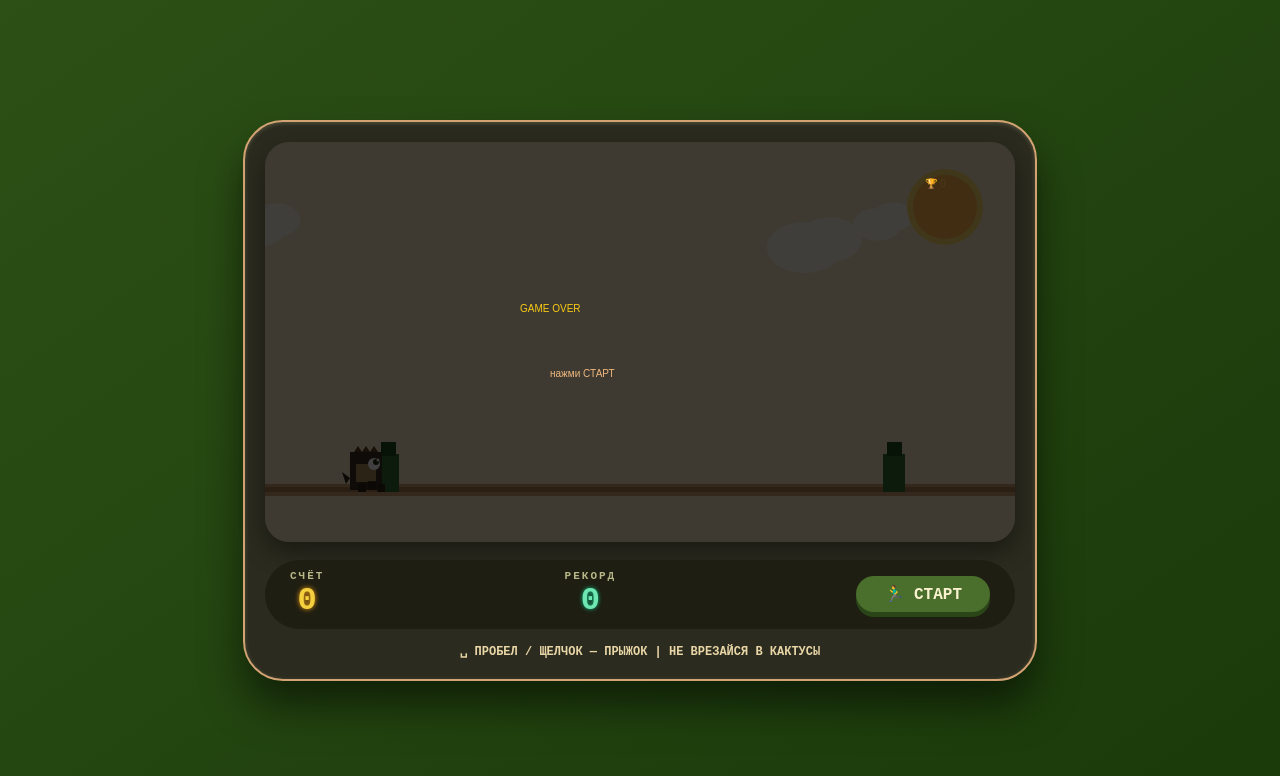
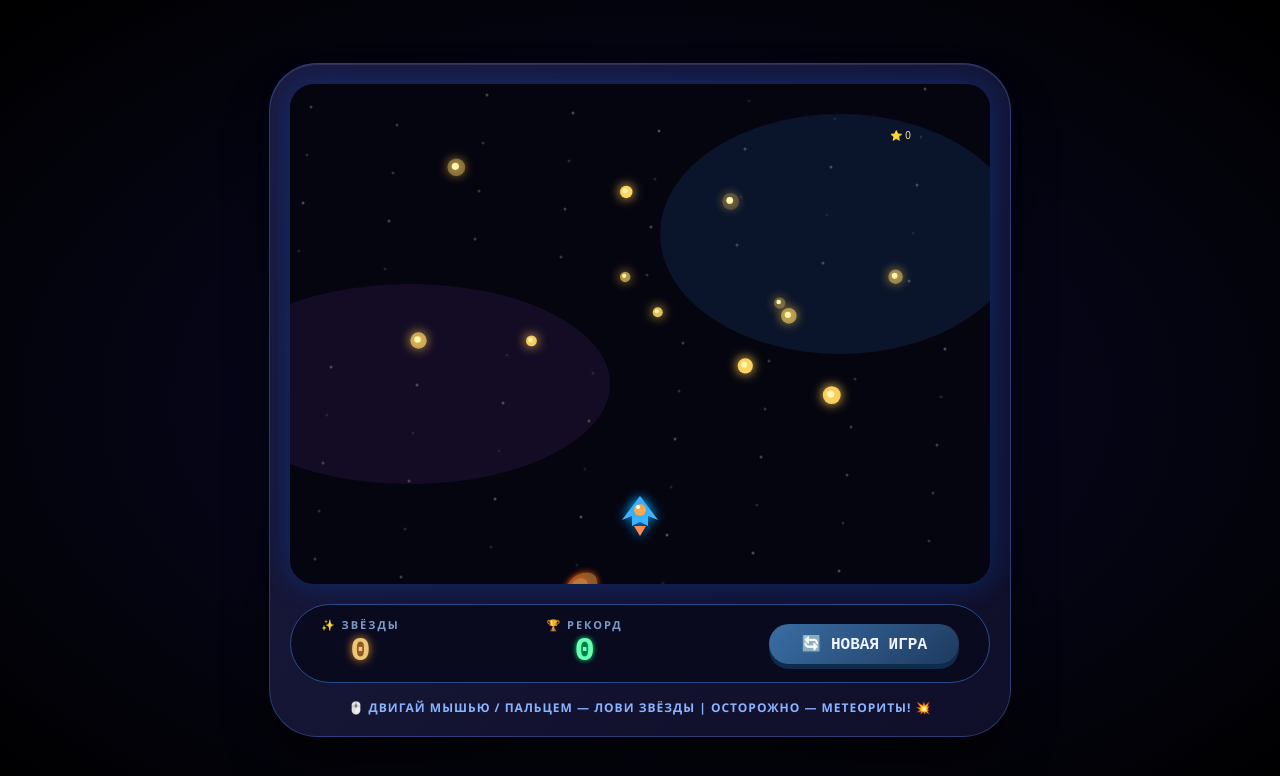
Before and after one commit to Wessborn/jumpmaster-game, a plain HTML site: page index.html in a window 1280 px wide. Drawn offline with Linux system fonts and the light colour scheme.

Commit message:
feat: completely new game - Cosmic Collector space arcade

```diff
--- a/index.html
+++ b/index.html
@@ -3,7 +3,7 @@
 <head>
     <meta charset="UTF-8">
     <meta name="viewport" content="width=device-width, initial-scale=1.0, user-scalable=no">
-    <title>DinoRunner - бесконечный бег</title>
+    <title>Cosmic Collector - космический сборщик</title>
     <style>
         * {
             user-select: none;
@@ -13,38 +13,40 @@
         body {
             margin: 0;
             min-height: 100vh;
-            background: linear-gradient(145deg, #2d5016 0%, #1a3a0a 100%);
+            background: radial-gradient(ellipse at center, #0a0a2a 0%, #000000 100%);
             display: flex;
             justify-content: center;
             align-items: center;
-            font-family: 'Courier New', 'Press Start 2P', monospace;
+            font-family: 'Segoe UI', 'Orbitron', monospace;
+            overflow: hidden;
         }
 
-        .game-container {
-            background: #2b2b1f;
-            border-radius: 40px;
+        .game-wrapper {
+            background: linear-gradient(135deg, #1a1a3e, #0f0f2a);
+            border-radius: 48px;
             padding: 20px;
-            box-shadow: 0 25px 40px rgba(0,0,0,0.5), inset 0 1px 4px rgba(255,255,200,0.2);
-            border: 2px solid #d4a373;
+            box-shadow: 0 30px 40px rgba(0,0,0,0.6), inset 0 1px 0 rgba(255,255,255,0.1);
+            border: 1px solid rgba(100,150,255,0.3);
         }
 
         canvas {
             display: block;
             margin: 0 auto;
             border-radius: 24px;
-            box-shadow: 0 10px 25px rgba(0,0,0,0.4);
+            box-shadow: 0 0 30px rgba(0,100,255,0.3);
             cursor: pointer;
         }
 
-        .stats {
+        .stats-panel {
             display: flex;
             justify-content: space-between;
             align-items: center;
-            margin-top: 18px;
-            padding: 10px 25px;
-            background: #1e1e12;
-            border-radius: 50px;
-            gap: 35px;
+            margin-top: 20px;
+            padding: 12px 30px;
+            background: #0a0a1f;
+            border-radius: 60px;
+            gap: 40px;
+            border: 1px solid #2a4a8a;
         }
 
         .stat {
@@ -55,74 +57,75 @@
             font-size: 11px;
             text-transform: uppercase;
             letter-spacing: 2px;
-            color: #b7b78a;
+            color: #7a9bcb;
             font-weight: bold;
         }
 
         .stat-value {
-            font-size: 32px;
+            font-size: 34px;
             font-weight: bold;
-            color: #f4d03f;
-            text-shadow: 0 0 5px #f39c12;
-            font-family: monospace;
+            color: #f0c674;
+            text-shadow: 0 0 8px #ffaa33;
+            font-family: 'Orbitron', monospace;
         }
 
         .best-value {
-            color: #6ee7b3;
-            text-shadow: 0 0 4px #10b981;
+            color: #6effb0;
+            text-shadow: 0 0 5px #00ff80;
         }
 
         button {
-            background: #4a6e2c;
+            background: linear-gradient(135deg, #3a6ea5, #1e3a5f);
             border: none;
-            padding: 8px 28px;
+            padding: 10px 32px;
             border-radius: 40px;
             font-weight: bold;
             font-size: 16px;
-            color: #f9f2cf;
+            color: #f0f4ff;
             cursor: pointer;
-            font-family: inherit;
+            font-family: 'Orbitron', monospace;
             transition: 0.07s linear;
-            box-shadow: 0 5px 0 #2a4518;
+            box-shadow: 0 5px 0 #0f2a4a;
         }
 
         button:active {
             transform: translateY(2px);
-            box-shadow: 0 2px 0 #2a4518;
+            box-shadow: 0 2px 0 #0f2a4a;
         }
 
         .hint {
-            margin-top: 15px;
+            margin-top: 16px;
             text-align: center;
-            color: #e9d6a7;
+            color: #8ab3ff;
             font-size: 12px;
             font-weight: bold;
+            letter-spacing: 1px;
         }
 
-        @media (max-width: 550px) {
+        @media (max-width: 580px) {
             .stat-value { font-size: 24px; }
-            button { padding: 5px 20px; font-size: 13px; }
-            .game-container { padding: 12px; }
+            button { padding: 6px 22px; font-size: 13px; }
+            .game-wrapper { padding: 12px; }
         }
     </style>
 </head>
 <body>
 <div>
-    <div class="game-container">
-        <canvas id="gameCanvas" width="750" height="400"></canvas>
-        <div class="stats">
+    <div class="game-wrapper">
+        <canvas id="gameCanvas" width="700" height="500"></canvas>
+        <div class="stats-panel">
             <div class="stat">
-                <div class="stat-label">СЧЁТ</div>
+                <div class="stat-label">✨ ЗВЁЗДЫ</div>
                 <div class="stat-value" id="scoreValue">0</div>
             </div>
             <div class="stat">
-                <div class="stat-label">РЕКОРД</div>
+                <div class="stat-label">🏆 РЕКОРД</div>
                 <div class="stat-value best-value" id="bestValue">0</div>
             </div>
-            <button id="restartBtn">🏃‍♂️ СТАРТ</button>
+            <button id="resetGameBtn">🔄 НОВАЯ ИГРА</button>
         </div>
         <div class="hint">
-            ␣ ПРОБЕЛ / ЩЕЛЧОК — ПРЫЖОК | НЕ ВРЕЗАЙСЯ В КАКТУСЫ
+            🖱️ ДВИГАЙ МЫШЬЮ / ПАЛЬЦЕМ — ЛОВИ ЗВЁЗДЫ | ОСТОРОЖНО — МЕТЕОРИТЫ! 💥
         </div>
     </div>
 </div>
@@ -132,47 +135,34 @@
     const ctx = canvas.getContext('2d');
     const scoreSpan = document.getElementById('scoreValue');
     const bestSpan = document.getElementById('bestValue');
-    const restartBtn = document.getElementById('restartBtn');
+    const resetBtn = document.getElementById('resetGameBtn');
 
-    // Параметры
+    // Размеры
+    const W = 700, H = 500;
     let gameRunning = true;
     let score = 0;
     let bestScore = 0;
     let frame = 0;
 
-    // Динозавр
-    const dino = {
-        x: 85,
-        y: 0,
-        width: 32,
-        height: 38,
-        yGround: 310,
-        isJumping: false,
-        velocityY: 0,
-        gravity: 0.9,
-        jumpPower: -11.5,
-        legSwing: 0
+    // Корабль игрока
+    let player = {
+        x: W/2,
+        y: H - 70,
+        radius: 16,
+        speed: 6.5
     };
-    dino.y = dino.yGround;
 
-    // Препятствия (кактусы)
-    let obstacles = [];
-    const CACTUS_WIDTH = 22;
-    const CACTUS_HEIGHT = 38;
-    const MIN_OBS_SPACING = 85;
-    const MAX_OBS_SPACING = 120;
-    let framesSinceLastObs = 0;
-    let nextObsFrame = 45;
+    // Звёзды (сбор)
+    let stars = [];
+    // Метеориты (опасность)
+    let meteors = [];
 
-    // Облака для атмосферы
-    let clouds = [];
-    for(let i = 0; i < 3; i++) {
-        clouds.push({ x: Math.random() * canvas.width, y: 40 + Math.random() * 80, size: 40 + Math.random() * 30 });
-    }
+    // Эффекты частиц
+    let particles = [];
 
     // Загрузка рекорда
     function loadBest() {
-        const saved = localStorage.getItem('dinoRunnerBest');
+        const saved = localStorage.getItem('cosmicCollectorBest');
         if (saved && !isNaN(parseInt(saved))) {
             bestScore = parseInt(saved);
             bestSpan.innerText = bestScore;
@@ -183,225 +173,278 @@
         if (score > bestScore) {
             bestScore = score;
             bestSpan.innerText = bestScore;
-            localStorage.setItem('dinoRunnerBest', bestScore);
-        }
-    }
-
-    // Прыжок
-    function jump() {
-        if (!gameRunning) return;
-        if (!dino.isJumping) {
-            dino.isJumping = true;
-            dino.velocityY = dino.jumpPower;
-            // легкая вибрация на мобилках
-            if (navigator.vibrate) navigator.vibrate(15);
+            localStorage.setItem('cosmicCollectorBest', bestScore);
         }
     }
 
     // Сброс игры
-    function restartGame() {
+    function resetGame() {
         gameRunning = true;
         score = 0;
         scoreSpan.innerText = '0';
-        dino.y = dino.yGround;
-        dino.isJumping = false;
-        dino.velocityY = 0;
-        obstacles = [];
-        framesSinceLastObs = 0;
+        stars = [];
+        meteors = [];
+        particles = [];
         frame = 0;
-        nextObsFrame = 45;
+        // начальные звёзды
+        for(let i = 0; i < 8; i++) {
+            spawnStar();
+        }
         saveBest();
     }
 
-    // Генерация кактуса
-    function spawnObstacle() {
-        obstacles.push({
-            x: canvas.width,
-            y: dino.yGround + dino.height - CACTUS_HEIGHT + 2,
-            width: CACTUS_WIDTH,
-            height: CACTUS_HEIGHT,
-            passed: false
+    // Создание звезды
+    function spawnStar() {
+        stars.push({
+            x: Math.random() * (W - 30) + 15,
+            y: Math.random() * (H - 150) + 20,
+            radius: 5 + Math.random() * 4,
+            value: 1,
+            twinkle: Math.random() * Math.PI * 2
         });
     }
 
-    // Обновление логики
+    // Создание метеорита
+    function spawnMeteor() {
+        meteors.push({
+            x: Math.random() * (W - 50) + 25,
+            y: -30,
+            radius: 10 + Math.random() * 8,
+            speedY: 2 + Math.random() * 3.5,
+            speedX: (Math.random() - 0.5) * 1.5,
+            rotation: 0
+        });
+    }
+
+    // Частицы при сборе
+    function addParticles(x, y, color) {
+        for(let i = 0; i < 8; i++) {
+            particles.push({
+                x: x, y: y,
+                vx: (Math.random() - 0.5) * 4,
+                vy: (Math.random() - 0.5) * 4 - 2,
+                life: 1,
+                color: color,
+                size: 3 + Math.random() * 4
+            });
+        }
+    }
+
+    // Обновление игры
     function updateGame() {
         if (!gameRunning) return;
 
-        // Физика прыжка
-        if (dino.isJumping) {
-            dino.velocityY += dino.gravity;
-            dino.y += dino.velocityY;
-            if (dino.y >= dino.yGround) {
-                dino.y = dino.yGround;
-                dino.isJumping = false;
-                dino.velocityY = 0;
+        // Движение мыши / касания (наведение)
+        // в обработчиках событий, здесь просто проверка
+
+        // Спавн звёзд
+        if (stars.length < 12 && Math.random() < 0.02) {
+            spawnStar();
+        }
+
+        // Спавн метеоритов (со временем всё чаще)
+        let meteorChance = 0.008 + score / 1500;
+        if (Math.random() < meteorChance && meteors.length < 12) {
+            spawnMeteor();
+        }
+
+        // Обновление звёзд (мерцание)
+        for (let i = 0; i < stars.length; i++) {
+            const s = stars[i];
+            s.twinkle += 0.05;
+            // Проверка сбора (коллизия с игроком)
+            const dx = player.x - s.x;
+            const dy = player.y - s.y;
+            const dist = Math.hypot(dx, dy);
+            if (dist < player.radius + s.radius) {
+                // собираем звезду
+                score++;
+                scoreSpan.innerText = score;
+                addParticles(s.x, s.y, '#FFD966');
+                stars.splice(i,1);
+                i--;
+                saveBest();
+                continue;
+            }
+            // звёзды медленно дрейфуют
+            s.y += 0.15;
+            if (s.y > H + 30) {
+                stars.splice(i,1);
+                i--;
             }
         }
 
-        // Анимация ног при беге
-        if (!dino.isJumping && gameRunning) {
-            dino.legSwing = (dino.legSwing + 0.3) % (Math.PI * 2);
-        } else {
-            dino.legSwing = 0;
-        }
+        // Обновление метеоритов
+        for (let i = 0; i < meteors.length; i++) {
+            const m = meteors[i];
+            m.y += m.speedY;
+            m.x += m.speedX;
+            m.rotation += 0.1;
 
-        // Спавн препятствий
-        if (framesSinceLastObs >= nextObsFrame) {
-            spawnObstacle();
-            framesSinceLastObs = 0;
-            nextObsFrame = MIN_OBS_SPACING + Math.floor(Math.random() * (MAX_OBS_SPACING - MIN_OBS_SPACING));
-        } else {
-            framesSinceLastObs++;
-        }
-
-        // Движение кактусов и проверка коллизий
-        for (let i = 0; i < obstacles.length; i++) {
-            const obs = obstacles[i];
-            obs.x -= 5.5;
-
-            if (obs.x + obs.width < 0) {
-                obstacles.splice(i,1);
-                i--;
-                continue;
+            // коллизия с игроком
+            const dx = player.x - m.x;
+            const dy = player.y - m.y;
+            if (Math.hypot(dx, dy) < player.radius + m.radius) {
+                gameRunning = false;
+                addParticles(m.x, m.y, '#ff4444');
+                meteors.splice(i,1);
+                break;
             }
 
-            // Коллизия (прямоугольник с прямоугольником)
-            const dinoLeft = dino.x;
-            const dinoRight = dino.x + dino.width;
-            const dinoTop = dino.y;
-            const dinoBottom = dino.y + dino.height;
-
-            const obsLeft = obs.x;
-            const obsRight = obs.x + obs.width;
-            const obsTop = obs.y;
-            const obsBottom = obs.y + obs.height;
-
-            if (dinoRight > obsLeft && dinoLeft < obsRight && dinoBottom > obsTop && dinoTop < obsBottom) {
-                gameRunning = false;
-            }
-
-            // Начисление очков (когда кактус прошел мимо)
-            if (!obs.passed && obs.x + obs.width < dino.x) {
-                obs.passed = true;
-                score++;
-                scoreSpan.innerText = score;
-                saveBest();
+            // удаление за экраном
+            if (m.y > H + 80 || m.x < -80 || m.x > W + 80) {
+                meteors.splice(i,1);
+                i--;
             }
         }
 
-        // увеличение сложности: очки ускоряют игру (но базово сохраняем)
+        // Обновление частиц
+        for (let i=0; i<particles.length; i++) {
+            const p = particles[i];
+            p.x += p.vx;
+            p.y += p.vy;
+            p.life -= 0.02;
+            if (p.life <= 0 || p.y > H+50) {
+                particles.splice(i,1);
+                i--;
+            }
+        }
+
         frame++;
     }
 
-    // Отрисовка всего
+    // Отрисовка
     function draw() {
-        ctx.clearRect(0, 0, canvas.width, canvas.height);
+        ctx.clearRect(0, 0, W, H);
 
-        // Небо и земля
-        ctx.fillStyle = '#f7e9c3';
-        ctx.fillRect(0, 0, canvas.width, canvas.height);
-        ctx.fillStyle = '#cb9e6b';
-        ctx.fillRect(0, dino.yGround + dino.height - 6, canvas.width, 12);
-        ctx.fillStyle = '#aa7c4a';
-        ctx.fillRect(0, dino.yGround + dino.height - 3, canvas.width, 5);
-
-        // Облака
-        ctx.fillStyle = '#fdf8ec';
-        for (let c of clouds) {
+        // Звёздное поле фон
+        ctx.fillStyle = '#050510';
+        ctx.fillRect(0, 0, W, H);
+        for(let i=0; i<150; i++) {
+            if(i%2 === 0) continue;
+            ctx.fillStyle = `rgba(255,255,200,${0.2+Math.sin(Date.now()*0.001+i)*0.1})`;
             ctx.beginPath();
-            ctx.ellipse(c.x, c.y, c.size*0.6, c.size*0.4, 0, 0, Math.PI*2);
-            ctx.ellipse(c.x + c.size*0.4, c.y - 8, c.size*0.5, c.size*0.35, 0, 0, Math.PI*2);
+            ctx.arc( (i*131)%W, (i*253)%H, 1.5, 0, Math.PI*2);
             ctx.fill();
-            c.x -= 0.3;
-            if (c.x + c.size < 0) c.x = canvas.width + 40;
         }
 
-        // Солнце
-        ctx.fillStyle = '#ffd966';
-        ctx.shadowBlur = 20;
+        // Туманности
+        ctx.fillStyle = 'rgba(80,40,120,0.2)';
         ctx.beginPath();
-        ctx.arc(680, 65, 38, 0, Math.PI*2);
+        ctx.ellipse(120, 300, 200, 100, 0, 0, Math.PI*2);
         ctx.fill();
-        ctx.fillStyle = '#ffb347';
+        ctx.fillStyle = 'rgba(30,80,150,0.2)';
         ctx.beginPath();
-        ctx.arc(680, 65, 32, 0, Math.PI*2);
+        ctx.ellipse(550, 150, 180, 120, 0, 0, Math.PI*2);
         ctx.fill();
-        ctx.shadowBlur = 0;
 
-        // Кактусы
-        for (let obs of obstacles) {
-            ctx.fillStyle = '#2f6b2f';
-            ctx.shadowBlur = 2;
-            ctx.fillRect(obs.x, obs.y, obs.width, obs.height);
-            ctx.fillStyle = '#1f4a1f';
-            for (let i = 0; i < 3; i++) {
-                ctx.fillRect(obs.x + 4 + i*5, obs.y - 12, 5, 14);
+        // Звёзды (сборные)
+        for (const s of stars) {
+            const glow = 0.6 + Math.sin(s.twinkle) * 0.4;
+            ctx.shadowBlur = 12;
+            ctx.shadowColor = '#ffcc55';
+            ctx.fillStyle = `rgba(255, 215, 100, ${glow})`;
+            ctx.beginPath();
+            ctx.arc(s.x, s.y, s.radius, 0, Math.PI*2);
+            ctx.fill();
+            ctx.fillStyle = '#fff5b0';
+            ctx.beginPath();
+            ctx.arc(s.x-1, s.y-1, s.radius*0.4, 0, Math.PI*2);
+            ctx.fill();
+        }
+
+        // Метеориты
+        for (const m of meteors) {
+            ctx.shadowBlur = 6;
+            ctx.shadowColor = '#ff5500';
+            ctx.fillStyle = '#8b5a2b';
+            ctx.beginPath();
+            ctx.ellipse(m.x, m.y, m.radius, m.radius*0.7, m.rotation, 0, Math.PI*2);
+            ctx.fill();
+            ctx.fillStyle = '#b87c3a';
+            ctx.beginPath();
+            ctx.ellipse(m.x-2, m.y-1, m.radius*0.5, m.radius*0.4, m.rotation, 0, Math.PI*2);
+            ctx.fill();
+            ctx.fillStyle = '#5a3a1a';
+            for(let i=0;i<3;i++) {
+                ctx.fillRect(m.x-4+i*4, m.y+2, 2, 4);
             }
         }
 
-        // Динозавр (с ногами и глазами)
-        ctx.fillStyle = '#3b2b1f';
-        ctx.shadowBlur = 3;
-        ctx.fillRect(dino.x, dino.y, dino.width, dino.height);
-        // живот
-        ctx.fillStyle = '#aa8c54';
-        ctx.fillRect(dino.x+6, dino.y+12, 20, 18);
-        // глаз
-        ctx.fillStyle = 'white';
+        // Частицы
+        for (const p of particles) {
+            ctx.fillStyle = p.color;
+            ctx.globalAlpha = p.life;
+            ctx.fillRect(p.x-2, p.y-2, p.size, p.size);
+        }
+        ctx.globalAlpha = 1;
+
+        // Корабль игрока (звездолёт)
+        ctx.shadowBlur = 12;
+        ctx.shadowColor = '#00a6ff';
+        ctx.fillStyle = '#4cb4ff';
         ctx.beginPath();
-        ctx.arc(dino.x+24, dino.y+12, 6, 0, Math.PI*2);
+        ctx.moveTo(player.x, player.y - 18);
+        ctx.lineTo(player.x + 18, player.y + 6);
+        ctx.lineTo(player.x + 8, player.y + 2);
+        ctx.lineTo(player.x + 8, player.y + 12);
+        ctx.lineTo(player.x, player.y + 8);
+        ctx.lineTo(player.x - 8, player.y + 12);
+        ctx.lineTo(player.x - 8, player.y + 2);
+        ctx.lineTo(player.x - 18, player.y + 6);
         ctx.fill();
-        ctx.fillStyle = '#1f2a0e';
+        ctx.fillStyle = '#ffaa44';
         ctx.beginPath();
-        ctx.arc(dino.x+26, dino.y+10, 3, 0, Math.PI*2);
+        ctx.arc(player.x, player.y-4, 6, 0, Math.PI*2);
         ctx.fill();
-        ctx.fillStyle = 'white';
+        ctx.fillStyle = '#ffffff';
         ctx.beginPath();
-        ctx.arc(dino.x+28, dino.y+8, 1.5, 0, Math.PI*2);
+        ctx.arc(player.x-2, player.y-7, 2, 0, Math.PI*2);
         ctx.fill();
-        // шипы на спине
-        ctx.fillStyle = '#5a3a1a';
-        for (let i = 0; i < 3; i++) {
-            ctx.beginPath();
-            ctx.moveTo(dino.x+8+i*8, dino.y-6);
-            ctx.lineTo(dino.x+12+i*8, dino.y);
-            ctx.lineTo(dino.x+4+i*8, dino.y);
-            ctx.fill();
-        }
-        // ноги (анимация)
-        ctx.fillStyle = '#2c1f12';
-        let legOffset = Math.sin(dino.legSwing) * 5;
-        ctx.fillRect(dino.x+8, dino.y+dino.height-6, 8, 8);
-        ctx.fillRect(dino.x+18, dino.y+dino.height-6 + (dino.isJumping ? 0 : legOffset*0.6), 8, 8);
-        ctx.fillRect(dino.x+28, dino.y+dino.height-6, 7, 8);
 
-        // Хвост
+        // Двигатель
+        ctx.fillStyle = '#ff884d';
         ctx.beginPath();
-        ctx.moveTo(dino.x-8, dino.y+dino.height-18);
-        ctx.lineTo(dino.x, dino.y+dino.height-12);
-        ctx.lineTo(dino.x-4, dino.y+dino.height-6);
+        ctx.moveTo(player.x-6, player.y+12);
+        ctx.lineTo(player.x, player.y+22);
+        ctx.lineTo(player.x+6, player.y+12);
         ctx.fill();
 
         ctx.shadowBlur = 0;
 
         // Game Over
         if (!gameRunning) {
-            ctx.fillStyle = 'rgba(0,0,0,0.75)';
-            ctx.fillRect(0, 0, canvas.width, canvas.height);
-            ctx.fillStyle = '#facc15';
-            ctx.font = 'bold 34 monospace';
+            ctx.fillStyle = 'rgba(0,0,0,0.8)';
+            ctx.fillRect(0, 0, W, H);
+            ctx.fillStyle = '#ffcc66';
+            ctx.font = 'bold 36 "Orbitron"';
             ctx.shadowBlur = 0;
-            ctx.fillText('GAME OVER', canvas.width/2-120, canvas.height/2-30);
-            ctx.font = 'bold 20 monospace';
-            ctx.fillStyle = '#efb87e';
-            ctx.fillText('нажми СТАРТ', canvas.width/2-90, canvas.height/2+35);
+            ctx.fillText('GAME OVER', W/2-130, H/2-40);
+            ctx.font = '20 monospace';
+            ctx.fillStyle = '#aaffdd';
+            ctx.fillText('нажми "НОВАЯ ИГРА"', W/2-130, H/2+40);
         }
 
-        // Очки в игре
-        ctx.font = 'bold 22 monospace';
-        ctx.fillStyle = '#4b3b1a';
-        ctx.fillText('🏆 '+score, canvas.width-90, 45);
+        // Счёт на экране
+        ctx.font = 'bold 26 "Orbitron"';
+        ctx.fillStyle = '#ffe6aa';
+        ctx.fillText('⭐ '+score, W-100, 55);
+    }
+
+    // Обработка движения мыши/пальца
+    function handleMove(e) {
+        if (!gameRunning) return;
+        const rect = canvas.getBoundingClientRect();
+        const scaleX = canvas.width / rect.width;
+        let clientX;
+        if (e.touches) {
+            clientX = e.touches[0].clientX;
+        } else {
+            clientX = e.clientX;
+        }
+        let canvasX = (clientX - rect.left) * scaleX;
+        canvasX = Math.min(Math.max(canvasX, player.radius + 10), W - player.radius - 10);
+        player.x = canvasX;
     }
 
     // Цикл анимации
@@ -414,30 +457,24 @@
     // Инициализация
     function init() {
         loadBest();
-        restartGame();
+        resetGame();
         gameLoop();
 
-        canvas.addEventListener('click', (e) => {
+        canvas.addEventListener('mousemove', handleMove);
+        canvas.addEventListener('touchmove', (e) => {
             e.preventDefault();
-            jump();
+            handleMove(e);
         });
         canvas.addEventListener('touchstart', (e) => {
             e.preventDefault();
-            jump();
+            handleMove(e);
         });
-        window.addEventListener('keydown', (e) => {
-            if (e.code === 'Space' || e.code === 'ArrowUp') {
-                e.preventDefault();
-                jump();
-            }
-        });
-        restartBtn.addEventListener('click', () => {
-            restartGame();
+        resetBtn.addEventListener('click', () => {
+            resetGame();
             gameRunning = true;
-            dino.y = dino.yGround;
-            dino.isJumping = false;
-            obstacles = [];
-            framesSinceLastObs = 0;
+            stars = [];
+            meteors = [];
+            for(let i=0;i<10;i++) spawnStar();
             score = 0;
             scoreSpan.innerText = '0';
         });
```
